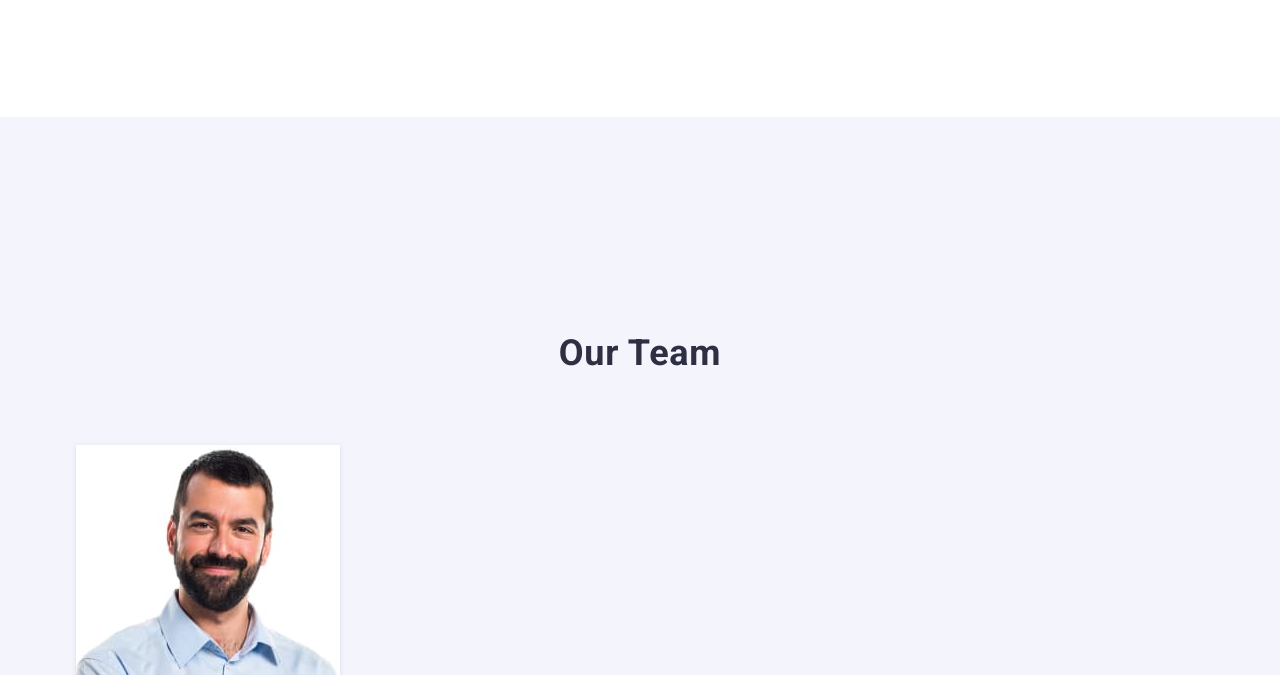
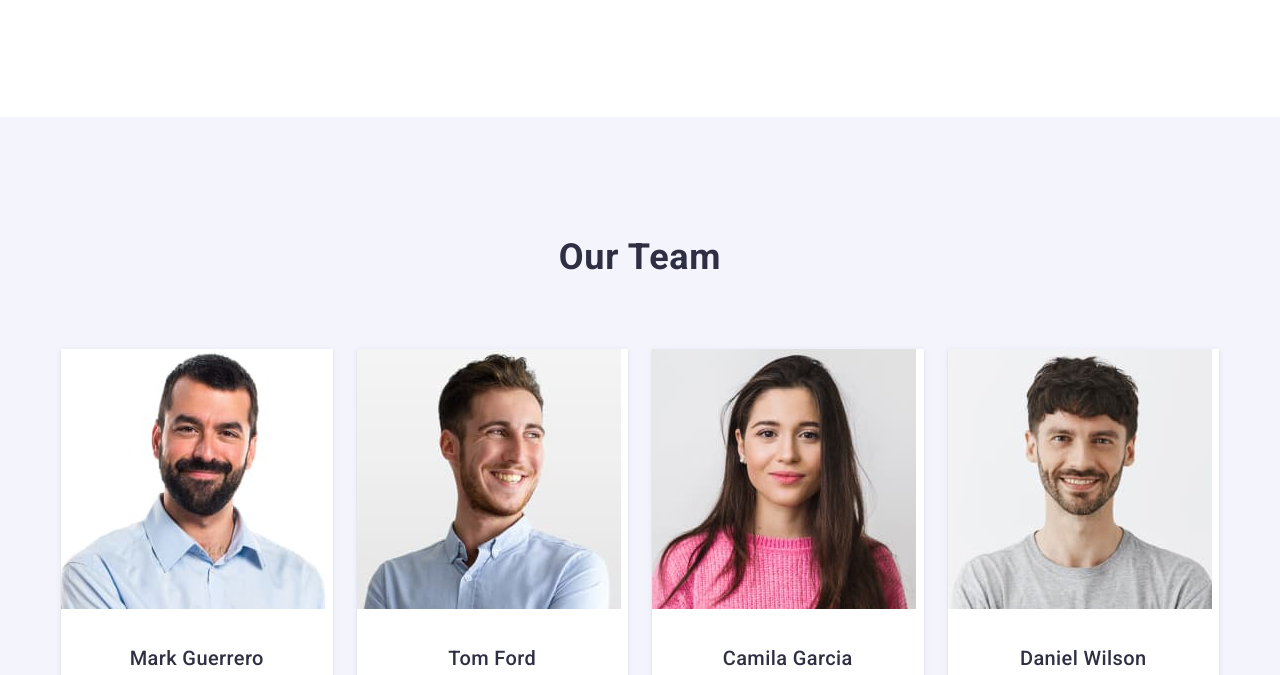
Before and after one commit to Palamarsha/goit-markup-hw-06, a plain HTML site: page index.html in a window 1280 px wide. Shown: the part 1019-1694 px from the top of the page. Drawn offline with nearby package versions, Linux system fonts and the light colour scheme.

Commit message:
Update styles.css

```diff
--- a/css/styles.css
+++ b/css/styles.css
@@ -1034,6 +1034,7 @@ and (max-width: 1157px) {
         align-items: center;
         justify-content: center;
     }
+
     .job-title-top{
         align-items: center;
         justify-content: center;
@@ -1413,14 +1414,29 @@ and (max-width: 1157px) {
 
 /* our team */
 
+.team-list{
+    padding: 120px 16px 120px 16px ;
+}
+
 .web-icons{
     padding-bottom: 0;
 }
 
 .team-list-container{
-    padding-top: 120px;
-    padding-bottom: 120px ;
-}
+    padding: 0;
+}
+
+.team-cards{
+    display: flex;
+    gap: 24px;
+
+}
+
+.job-title-top{
+width: calc((100% - 72px) / 4);
+margin-bottom: 0;
+}
+
 
 /* our portfolio */
 
@@ -1429,8 +1445,6 @@ and (max-width: 1157px) {
     flex-wrap: wrap;
     column-gap: 24px;
     row-gap: 48px;
-    width: 100%;
-
 }
 
 .presents-cards-item {
```
